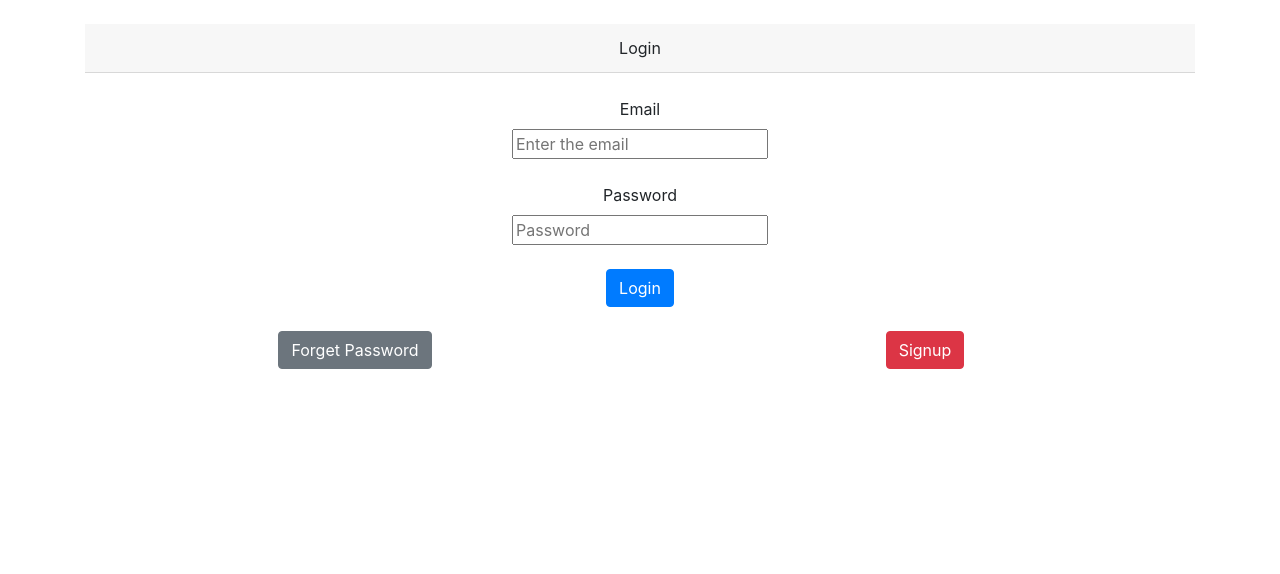
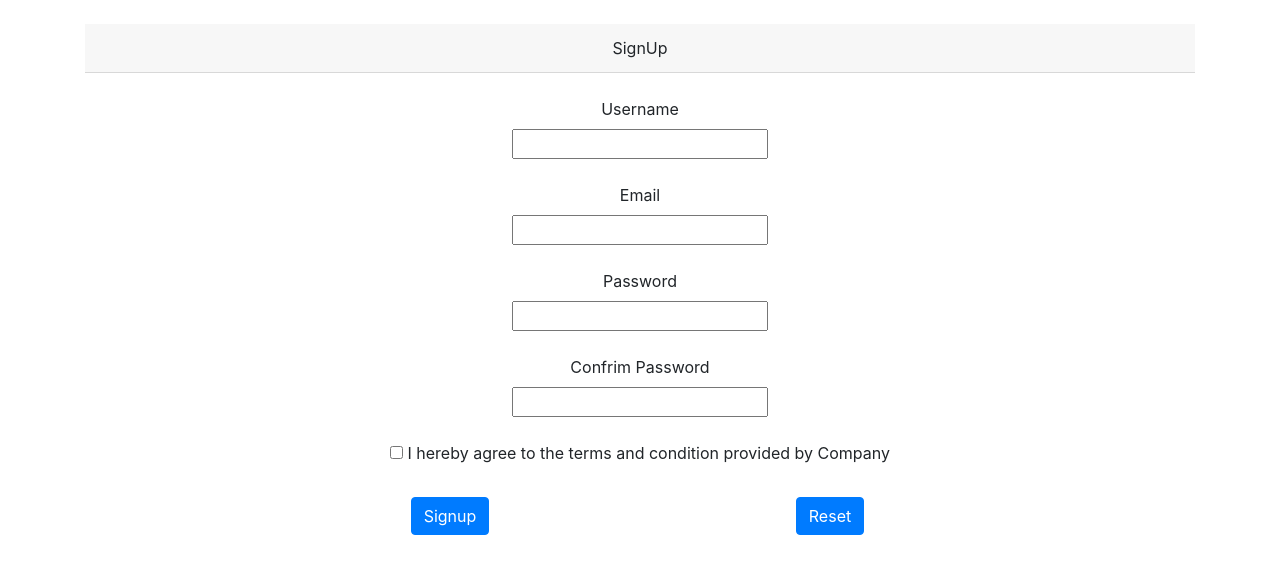
Before and after one commit to GokulnathP/event-management, a React (Create React App) app in the folder views/: page / in a window 1280 px wide. Shown: the top 574 px of the page. Built offline with nearby package versions, Linux system fonts and the light colour scheme.

Commit message:
[Barathraj] SignUp Page Updated

```diff
--- a/views/src/App.js
+++ b/views/src/App.js
@@ -1,12 +1,12 @@
 import React from "react";
 // import logo from "./logo.svg";
 import "./App.css";
-import Login from "./components/forms/Login";
-//import Signup from "./components/forms/Signup";
+//import Login from "./components/forms/Login";
+import Signup from "./components/forms/Signup";
 //import ProfileItem from "./components/forms/ProfileItem";
 
 function App() {
-  return <Login />;
+  return <Signup />;
 }
 
 export default App;
--- a/views/src/components/forms/Signup.js
+++ b/views/src/components/forms/Signup.js
@@ -10,47 +10,38 @@ const Signup = () => {
       <br />
       <div className="row">
         <div className="col-sm">
-          <label htmlFor="">Username : </label>{" "}
-        </div>
-        <div className="col-sm">
-          <input type="email" placeholder="Username" required />
+          <center>
+            <label htmlFor="">Username</label> <br />
+            <input type="email" required />
+          </center>
         </div>
       </div>
       <br />
       <div className="row">
         <div className="col-sm">
-          <label htmlFor="">Email : </label>{" "}
-        </div>
-        <div className="col-sm">
-          <input type="email" placeholder="Enter the email" required />
+          <center>
+            <label htmlFor="">Email</label> <br />
+            <input type="email" required />
+          </center>
         </div>
       </div>
       <br />
       <div className="row">
-        <div className="col-sm">
-          <label htmlFor="">Password : </label>{" "}
-        </div>
-        <div className="col-sm">
-          <input
-            type="password"
-            placeholder="Password"
-            minLength={6}
-            required
-          />
+        <div className="col">
+          <center>
+            <label htmlFor="">Password</label> <br />
+            <input type="password" minLength={6} required />
+          </center>
         </div>
       </div>
       <br />
       <div className="row">
-        <div className="col-sm">
-          <label htmlFor="">Confrim Password : </label>{" "}
-        </div>
-        <div className="col-sm">
-          <input
-            type="password"
-            placeholder="Confrim Password"
-            minLength={6}
-            required
-          />
+        <div className="col">
+          <center>
+            <label htmlFor="">Confrim Password</label>
+            <br />
+            <input type="password" minLength="6" required />
+          </center>
         </div>
       </div>
       <br />
@@ -62,11 +53,16 @@ const Signup = () => {
       </center>
       <center>
         <br />
-        <div className="row">
-          <div className="col-sm">
-            <input className="btn btn-primary" type="submit" value="Signup" />
-            <span> </span>
-            <input className="btn btn-primary" type="reset" value="Reset" />
+        <div className="row justify-content-center">
+          <div className="col-4">
+            <button className="btn btn-primary" type="submit">
+              Signup
+            </button>
+          </div>
+          <div className="col-4">
+            <button className="btn btn-primary" type="reset">
+              Reset
+            </button>
           </div>
         </div>
       </center>
```
